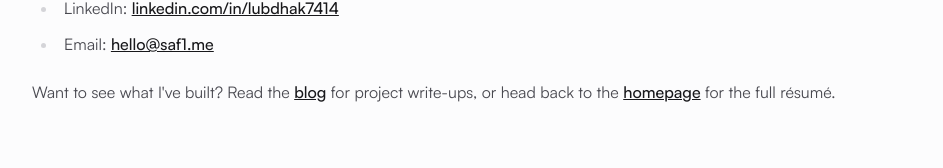
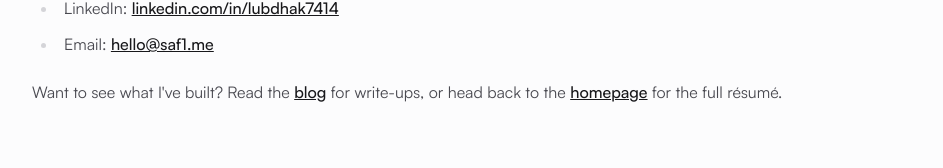
Before and after one commit to lubdhak7414/lubdhak7414.github.io, an Astro site: page /about in a window 1280 px wide. Shown: the part 766-934 px from the top of the page, without its empty margins (168-1111 px from the left). Built offline with nearby package versions, Linux system fonts and the light colour scheme; Astro itself is replaced by a stand-in of ours; some packages are replaced by stand-ins of ours.

Commit message:
Tighten about page copy and formatting

```diff
--- a/src/pages/about.astro
+++ b/src/pages/about.astro
@@ -37,10 +37,10 @@ const aboutPageSchema = {
 		<section class='prose prose-base prose-zinc dark:prose-invert text-muted-foreground max-w-none'>
 			<h2>What I do</h2>
 			<p>
-				I'm Safwan, a CS graduate from Bangladesh. I build web apps, scale DevOps pipelines,
-				and integrate AI systems. I'm deeply passionate about the open-source ecosystem, regularly
-				writing scripts and tools to customize the Linux desktop experience and optimize
-				self-hosted environments.
+				I'm Safwan, a CS graduate from Bangladesh. I build web apps, scale DevOps pipelines, and
+				integrate AI systems. I'm deeply passionate about the open-source ecosystem, regularly
+				writing scripts and tools to customize the Linux desktop experience and optimize self-hosted
+				environments.
 			</p>
 
 			<h2>Open source</h2>
@@ -70,8 +70,8 @@ const aboutPageSchema = {
 			</ul>
 
 			<p>
-				Want to see what I've built? Read the <a href='/blog/'>blog</a> for project write-ups, or head
-				back to the <a href='/'>homepage</a> for the full résumé.
+				Want to see what I've built? Read the <a href='/blog/'>blog</a> for write-ups, or head back to
+				the <a href='/'>homepage</a> for the full résumé.
 			</p>
 		</section>
 	</div>
```
